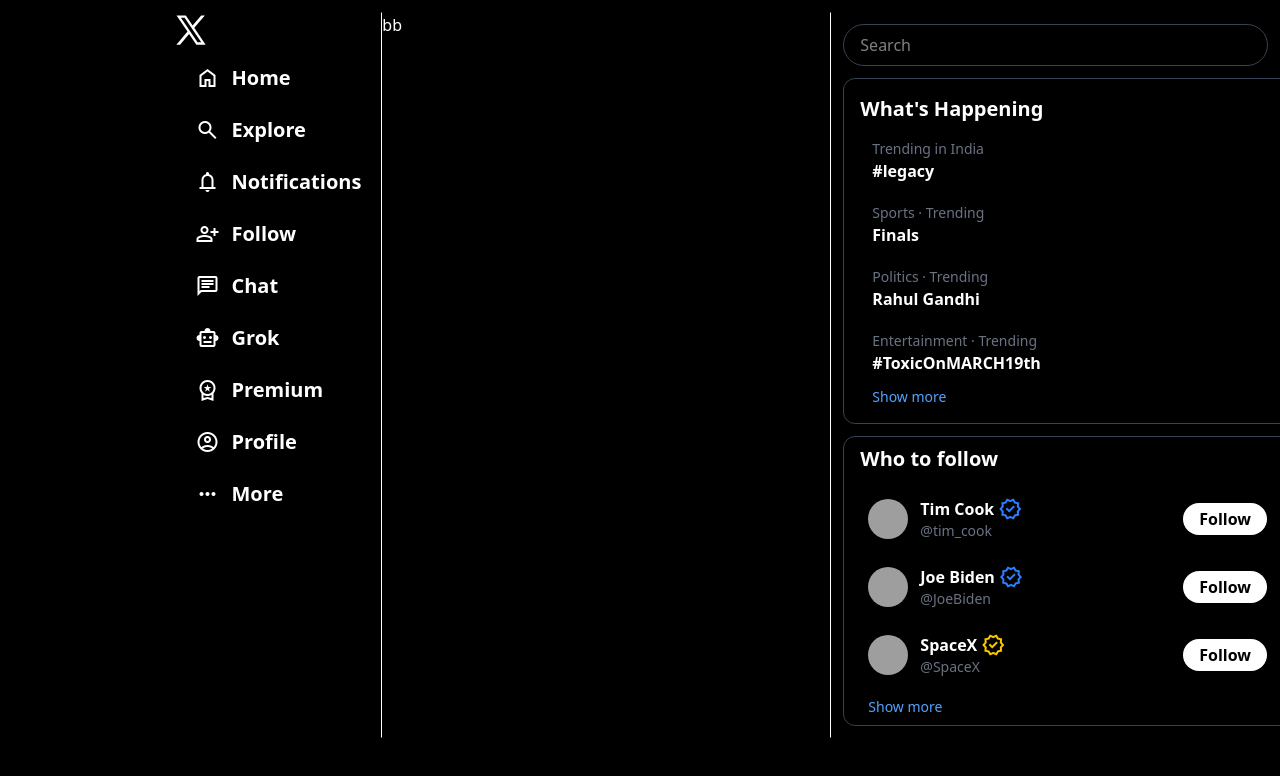
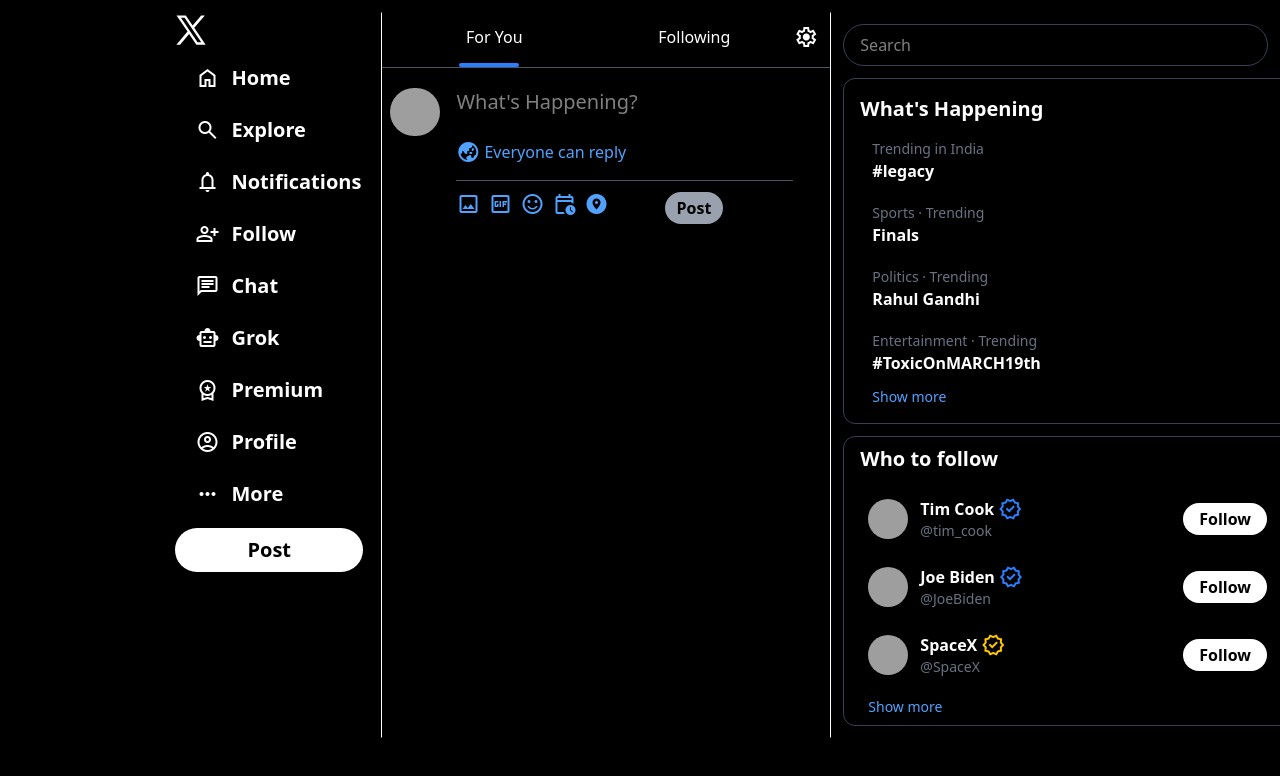
Before and after one commit to faishalhusain/-x-ui-clone, a website: page index.html in a window 1280 px wide. Drawn offline with nearby package versions, Linux system fonts and the light colour scheme; grey boxes are pictures that could not be loaded.

Commit message:
Designed the upper part of middle section

```diff
--- a/index.html
+++ b/index.html
@@ -21,7 +21,7 @@
                         </path>
                     </g>
                 </svg></div>
-            <div class="sidebar flex justify-end">
+            <div class="sidebar flex flex-col items-end">
                 <ul class="flex flex-col text-xl font-bold">
                     <li
                         class="flex justify-start items-center gap-3 w-fit hover:bg-gray-900 hover:cursor-pointer px-5 py-2 hover:rounded-full mt-2">
@@ -67,10 +67,61 @@
                         class="flex justify-start items-center gap-3 w-fit hover:bg-gray-900 hover:cursor-pointer px-5 py-2 hover:rounded-full mt-2">
                         <span class="material-symbols-outlined text-3xl">more_horiz</span>More
                     </li>
+                    <li>
+                        <div class="button w-full my-3">
+                            <button class="bg-white text-black px-18 py-2 text-xl rounded-full">Post</button>
+                        </div>
+                    </li>
                 </ul>
             </div>
         </div>
-        <div class="second w-full border border-y-black">bb</div>
+        <div class="second w-full border border-y-black">
+            <div class="top flex p-3 relative">
+                <div class="absolute w-15 h-1 rounded-full bg-blue-500 bottom-0 left-[17%] z-10"></div>
+                <div class="left flex justify-center w-1/2">For You</div>
+                <div class="right flex justify-center w-1/2">Following</div>
+                <div class="setting"><span class="material-symbols-outlined">
+                        settings
+                    </span></div>
+            </div>
+            <div class="h-[1px] bg-gray-600 w-full"></div>
+            <div class="whatsishappen flex gap-4 my-3">
+                <div class="img ml-2 w-15 h-12 mt-2">
+                    <img class="w-full h-full rounded-full object-cover"
+                        src="https://pbs.twimg.com/profile_images/2018381714557669376/HiD9Dnbt_400x400.png" alt="">
+                </div>
+                <div class="w-full"><input class="w-full h-7 my-2 text-xl bg-black outline-none" type="text"
+                        placeholder="What's Happening?">
+                    <div class="text-blue-400 flex items-center gap-1 w-full my-4"><span
+                            class="material-symbols-outlined">
+                            globe_asia
+                        </span>
+                        <span>Everyone can reply</span>
+                    </div>
+                    <div class="w-[90%] bg-gray-600 my-3 h-[0.2px]"></div>
+                    <div class="blueicons flex gap-2">
+                        <span class="material-symbols-outlined text-blue-400 cursor-pointer">
+                            image
+                        </span>
+                        <span class="material-symbols-outlined text-blue-400 cursor-pointer">
+                            gif_box
+                        </span>
+                        <span class="material-symbols-outlined text-blue-400 cursor-pointer">
+                            sentiment_satisfied
+                        </span>
+                        <span class="material-symbols-outlined text-blue-400 cursor-pointer">
+                            calendar_clock
+                        </span>
+                        <span class="material-symbols-outlined text-blue-400 cursor-pointer">
+                            explore_nearby
+                        </span>
+                        <div class="btn">
+                            <button class="bg-gray-400 text-black rounded-full px-3 py-1 ml-12 font-bold">Post</button>
+                        </div>
+                    </div>
+                </div>
+            </div>
+        </div>
         <div class="third w-full">
             <div class="search-bar m-3">
                 <input type="text" class="border border-gray-700 w-full bg-black text-white px-4 py-2 rounded-full"
@@ -160,8 +211,8 @@
                 </div>
 
             </div>
+
         </div>
-    </div>
 </body>
 
 </html>
```
Also changed, not shown: css/output.css.
